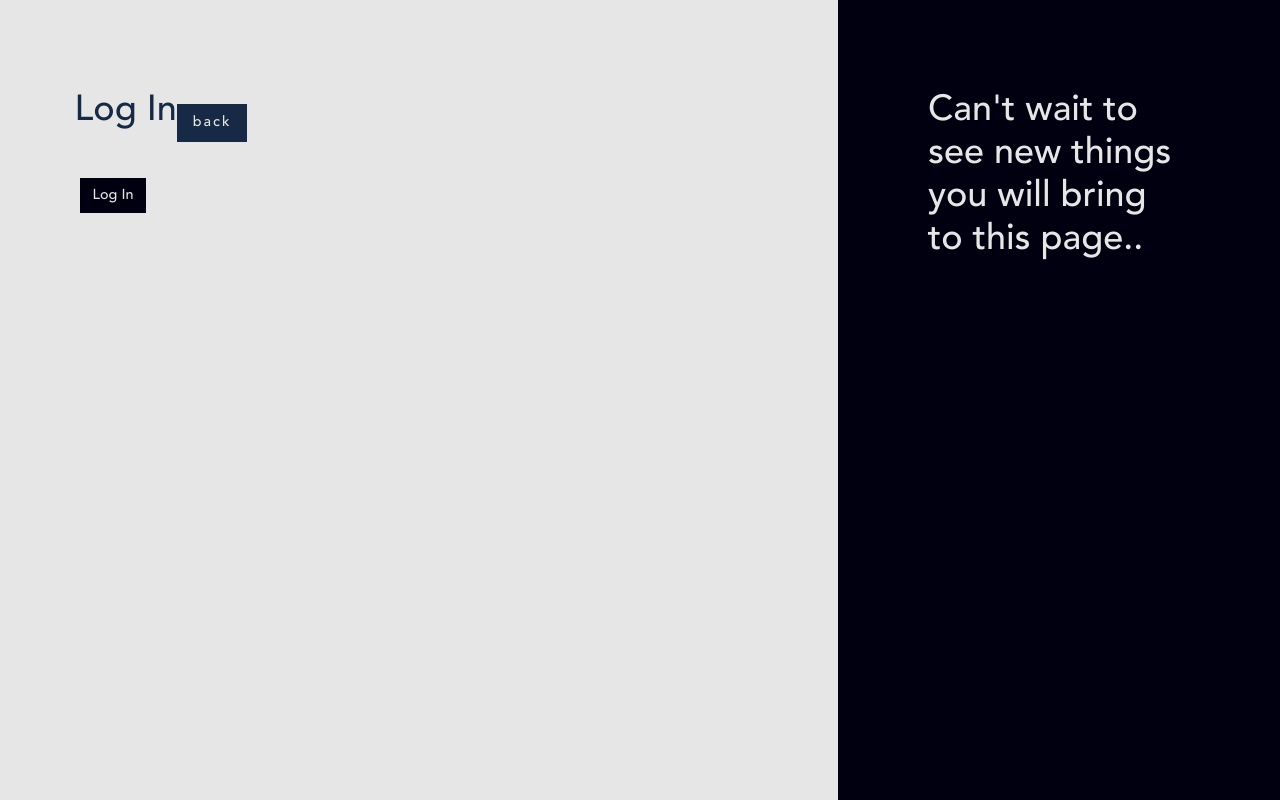
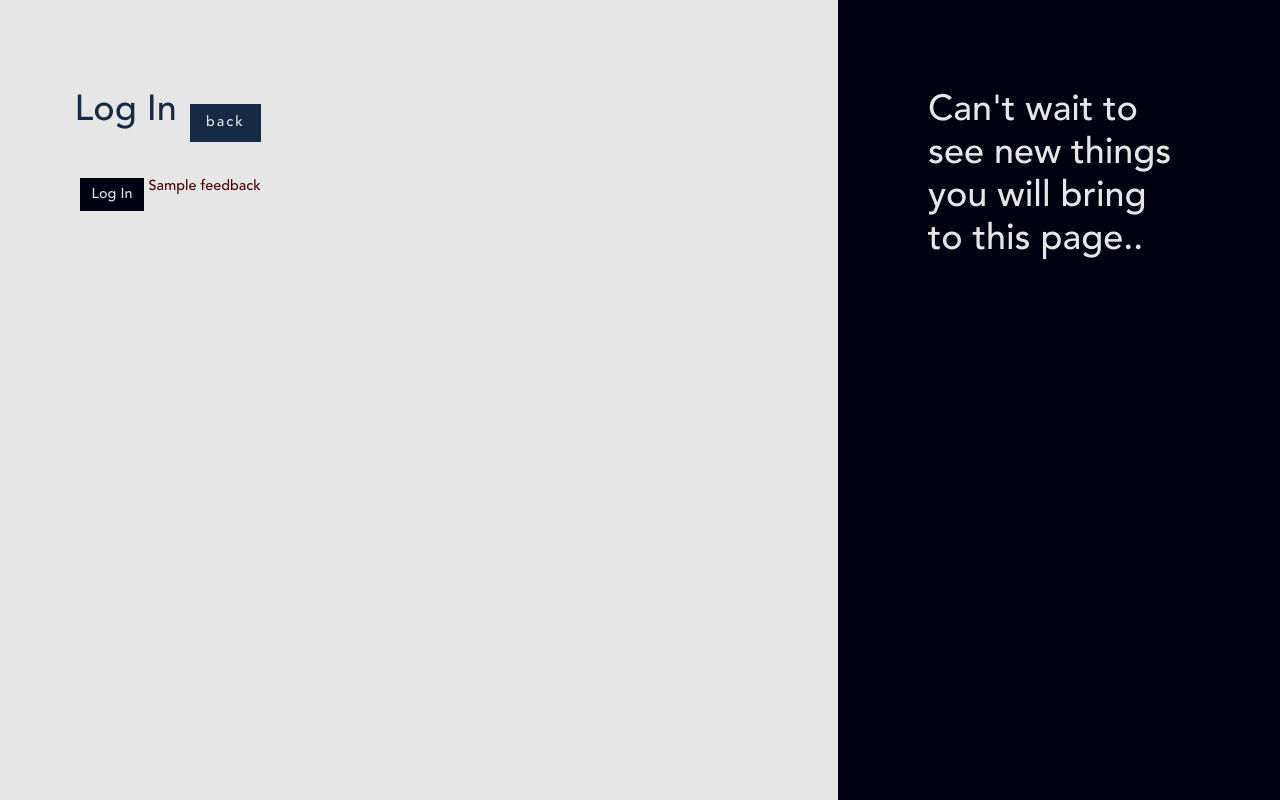
Before and after one commit to Jonathanjojo19/PortfolioCMS, a Django app: template authentication/templates/authentication/auth.html in a window 1280 px wide. Run offline with Django 3.2, Linux system fonts and the light colour scheme; the template is opened without the code that fills it: most values are stand-ins (such as "Sample title", 1, 10 or a date in 2020); parts of the project's set-up code (start-up, migrations or seed data) failed here and were passed over; some libraries are stand-ins or nearby versions.

Commit message:
Fix auth flow

```diff
--- /dev/null
+++ b/assets/scripts/nav/exitDashboard.js
@@ -0,0 +1,4 @@
+function exitDashboard() {
+    event.preventDefault(true);
+    $('#exit-modal').modal('show');
+}
--- a/assets/styles/authStyles.css
+++ b/assets/styles/authStyles.css
@@ -4,3 +4,8 @@
     height: auto;
     min-width: 50vw;
 }
+
+#auth-feedback {
+    color: #4c0000;
+    margin-left: 4px;
+}
--- a/assets/styles/globalStyles.css
+++ b/assets/styles/globalStyles.css
@@ -78,8 +78,11 @@ a:hover {
     text-decoration: none;
 }
 
-/* Mode button */
+/* Buttons */
 
+.submit {
+	border: 0;
+}
 
 .mode {
 	display: inline-block;
@@ -88,6 +91,7 @@ a:hover {
 	border-radius: 0;
 	color: #000011;
 	font-size: inherit;
+	cursor: pointer;
 }
 
 .mode::before, .mode::after {
--- a/authentication/templates/authentication/auth.html
+++ b/authentication/templates/authentication/auth.html
@@ -26,8 +26,8 @@
                         <div>
                             <h2 class="medium-blue-text">Log In</h2>
                         </div>
-                        <div class="btn-lg mode draw blue-bg">
-                            <a href="{% url 'portfolio:index' %}"><span class="light-grey-text spaced">back</span></a>
+                        <div>
+                            <a class="btn-lg mode draw blue-bg" href="{% url 'portfolio:index' %}"><span class="light-grey-text spaced">back</span></a>
                         </div>
                     </div>
                     <div>
@@ -44,9 +44,16 @@
                             {% if request.GET.next %}
                                 <input type="hidden" name="next" value="{{ request.GET.next }}">
                             {% endif %}
-                            <button id="submit-button" class="btn mode draw dark-bg commit" type="submit">
-                                <span class="light-grey-text">Log In</span>
-                            </button>
+                            <div class="d-flex justify-content-between">
+                                <button id="submit-button" class="btn mode draw dark-bg commit submit" type="submit">
+                                    <span class="light-grey-text">Log In</span>
+                                </button>
+                                <div id="auth-feedback" class="d-flex align-items-center">
+                                    <div>
+                                        {{ feedback }}
+                                    </div>
+                                </div>
+                            </div>
                         </form>
                     </div>
                 </div>
```
Also changed, not shown: authentication/views.py (+15 -6 lines), cms/templates/cms/dashboard.html (+11 -11 lines), cms/views.py (+6 -9 lines), db.sqlite3.
